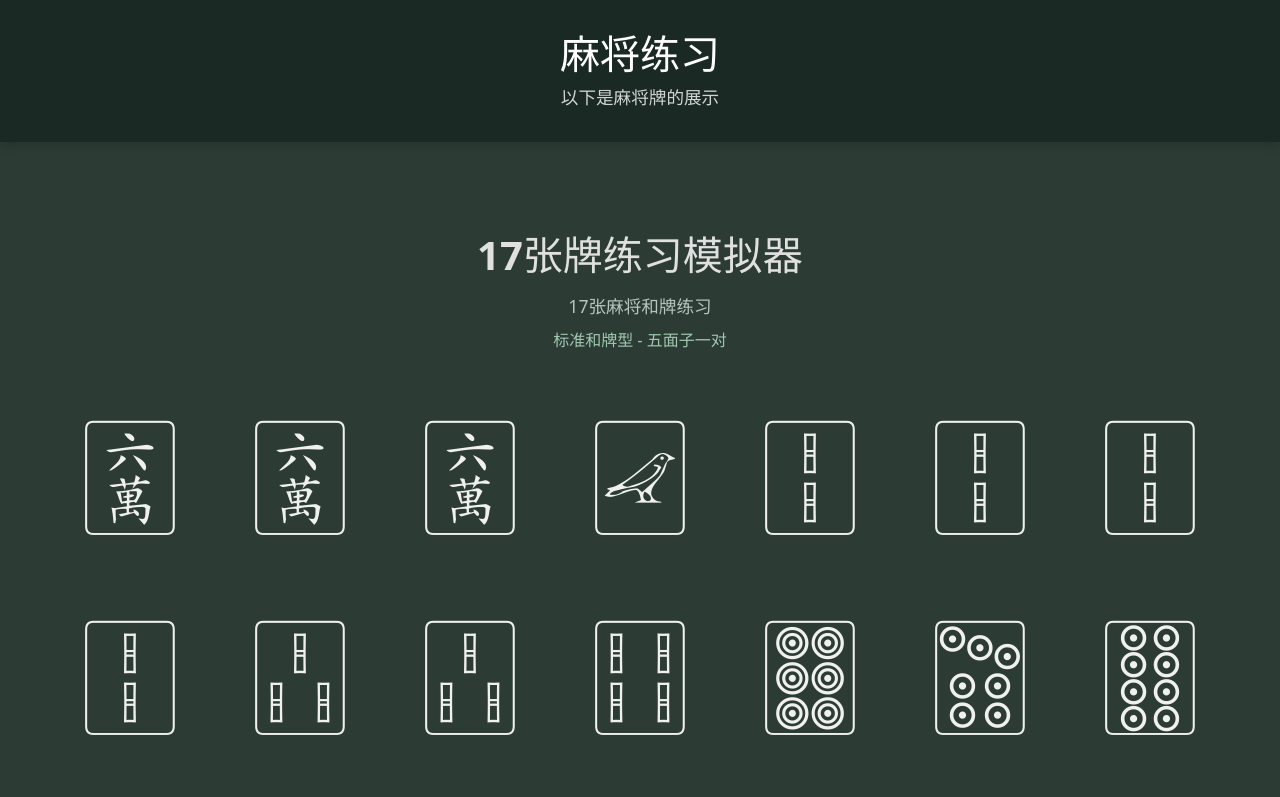
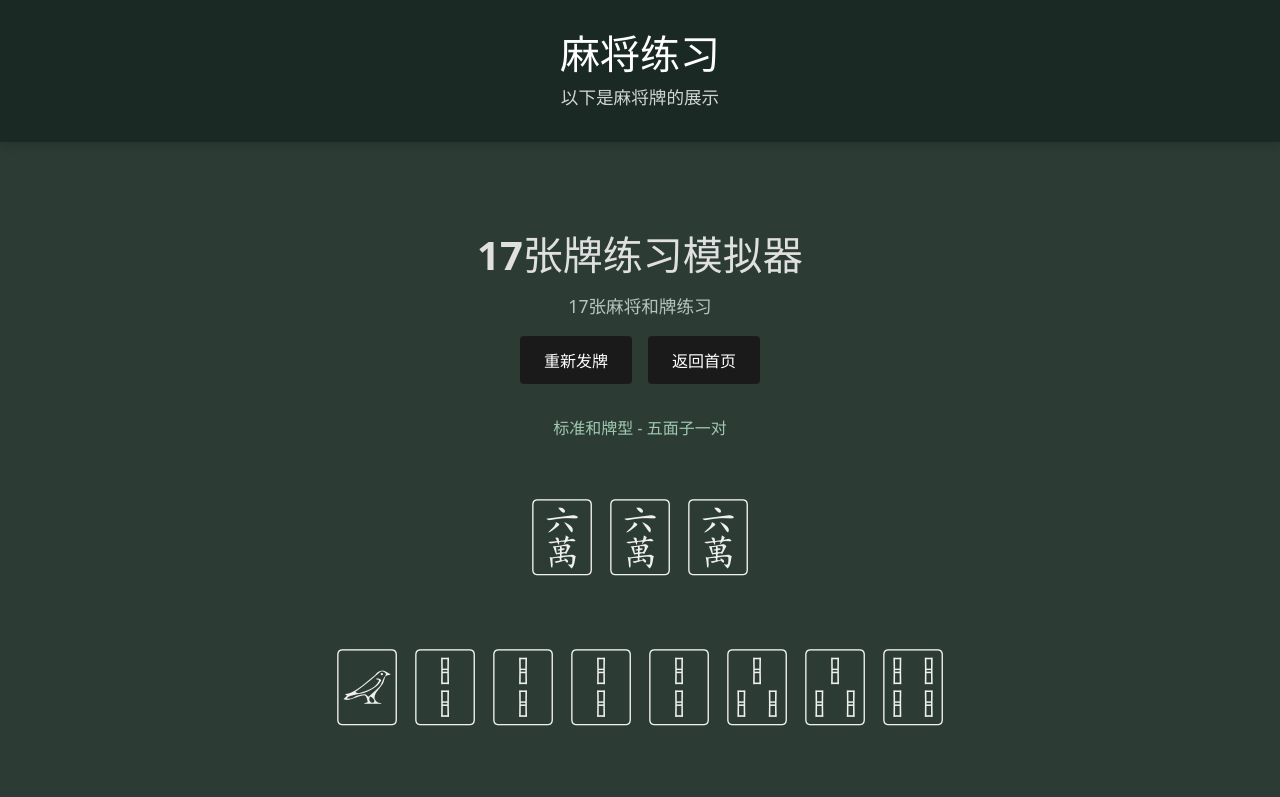
Before and after one commit to valarxu/mahjong_practice, a React (Vite) app: page /mahjong-simulator in a window 1280 px wide. Shown: the top 797 px of the page. Built offline with nearby package versions, Linux system fonts and the light colour scheme.

Commit message:
update: 优化显示逻辑

```diff
--- a/src/components/MahjongSimulator.css
+++ b/src/components/MahjongSimulator.css
@@ -14,20 +14,30 @@
 
 .tiles-container {
   display: flex;
+  flex-direction: column;
+  align-items: center;
+  gap: 20px;
+  margin-bottom: 2rem;
+  max-width: 1280px;
+  width: 100%;
+}
+
+.tile-type-row {
+  display: flex;
   flex-wrap: wrap;
   justify-content: center;
-  gap: 20px;
-  margin-bottom: 2rem;
-  max-width: 1200px;
+  gap: 8px;
+  width: 100%;
+  padding: 5px 0;
 }
 
 .simulator-tile {
-  font-size: 7.5rem;
+  font-size: 5rem;
   display: flex;
   align-items: center;
   justify-content: center;
-  width: 150px;
-  height: 180px;
+  width: 70px;
+  height: 120px;
   background: none;
   box-shadow: none;
   border-radius: 0;
@@ -51,7 +61,8 @@
 .buttons-container {
   display: flex;
   gap: 1rem;
-  margin-top: 2rem;
+  margin-top: 0.5rem;
+  margin-bottom: 2rem;
 }
 
 .simulator-button, .back-button {
@@ -103,3 +114,19 @@
   font-size: 1rem;
   font-style: italic;
 }
+
+/* 移除不需要的滚动条样式 */
+.tile-type-row::-webkit-scrollbar,
+.tile-type-row::-webkit-scrollbar-track,
+.tile-type-row::-webkit-scrollbar-thumb,
+.tile-type-row::-webkit-scrollbar-thumb:hover {
+  display: none;
+}
+
+/* 可选：添加类型标签样式 */
+.type-label {
+  color: #a0c8b0;
+  margin-right: auto;
+  font-size: 0.9rem;
+  padding-left: 8px;
+}
--- a/src/components/MahjongSimulator.tsx
+++ b/src/components/MahjongSimulator.tsx
@@ -3,7 +3,8 @@ import { useNavigate } from 'react-router-dom';
 import './MahjongSimulator.css';
 import {
   generateWinningHand,
-  sortTiles
+  sortTiles,
+  allTiles
 } from '../utils/mahjongUtils';
 
 const MahjongSimulator: React.FC = () => {
@@ -11,6 +12,34 @@ const MahjongSimulator: React.FC = () => {
   const [tiles, setTiles] = useState<string[]>([]);
   const [selectedTileIndex, setSelectedTileIndex] = useState<number | null>(null);
   const [patternDescription, setPatternDescription] = useState<string>("");
+
+  // 按类型分组显示麻将牌，将风牌和箭牌合并为"字牌"
+  const groupTilesByType = (tiles: string[]) => {
+    const groups: {[key: string]: string[]} = {
+      characters: [],  // 万子
+      bamboo: [],      // 条子
+      circles: [],     // 筒子
+      honors: []       // 字牌（风牌和箭牌）
+    };
+
+    // 将每张牌分配到对应的类型组
+    tiles.forEach(tile => {
+      // 对于数牌（万、条、筒）正常分组
+      if (allTiles.characters.includes(tile)) {
+        groups.characters.push(tile);
+      } else if (allTiles.bamboo.includes(tile)) {
+        groups.bamboo.push(tile);
+      } else if (allTiles.circles.includes(tile)) {
+        groups.circles.push(tile);
+      }
+      // 将风牌和箭牌都归入"字牌"类别
+      else if (allTiles.winds.includes(tile) || allTiles.dragons.includes(tile)) {
+        groups.honors.push(tile);
+      }
+    });
+
+    return groups;
+  };
 
   // 抽取17张牌的和牌型
   const drawTiles = () => {
@@ -35,23 +64,25 @@ const MahjongSimulator: React.FC = () => {
     navigate('/');
   };
 
+  // 分组后的麻将牌
+  const tileGroups = groupTilesByType(tiles);
+
+  // 获取全局索引（用于选中状态）
+  const getGlobalIndex = (typeIndex: number, tileIndex: number): number => {
+    let globalIndex = tileIndex;
+    const types = ['characters', 'bamboo', 'circles', 'honors'];
+
+    for (let i = 0; i < typeIndex; i++) {
+      globalIndex += tileGroups[types[i]].length;
+    }
+
+    return globalIndex;
+  };
+
   return (
     <div className="mahjong-simulator">
       <h1>17张牌练习模拟器</h1>
       <p className="simulator-description">17张麻将和牌练习</p>
-      <p className="pattern-description">{patternDescription}</p>
-
-      <div className="tiles-container">
-        {tiles.map((tile, index) => (
-          <div
-            key={`tile-${index}`}
-            className={`simulator-tile ${selectedTileIndex === index ? 'selected' : ''}`}
-            onClick={() => handleTileClick(index)}
-          >
-            {tile}
-          </div>
-        ))}
-      </div>
 
       <div className="buttons-container">
         <button className="simulator-button" onClick={drawTiles}>
@@ -61,6 +92,29 @@ const MahjongSimulator: React.FC = () => {
           返回首页
         </button>
       </div>
+
+      <p className="pattern-description">{patternDescription}</p>
+
+      <div className="tiles-container">
+        {Object.keys(tileGroups).map((type, typeIndex) =>
+          tileGroups[type].length > 0 && (
+            <div key={`type-${type}`} className="tile-type-row">
+              {tileGroups[type].map((tile, tileIndex) => {
+                const globalIndex = getGlobalIndex(typeIndex, tileIndex);
+                return (
+                  <div
+                    key={`tile-${globalIndex}`}
+                    className={`simulator-tile ${selectedTileIndex === globalIndex ? 'selected' : ''}`}
+                    onClick={() => handleTileClick(globalIndex)}
+                  >
+                    {tile}
+                  </div>
+                );
+              })}
+            </div>
+          )
+        )}
+      </div>
     </div>
   );
 };
```
Also changed, not shown: src/utils/mahjongPatterns.ts (deleted, +0 -86 lines).
